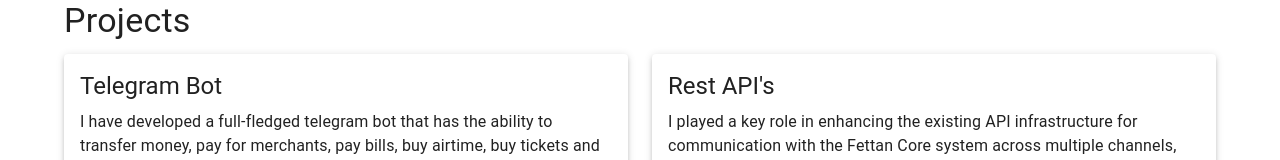
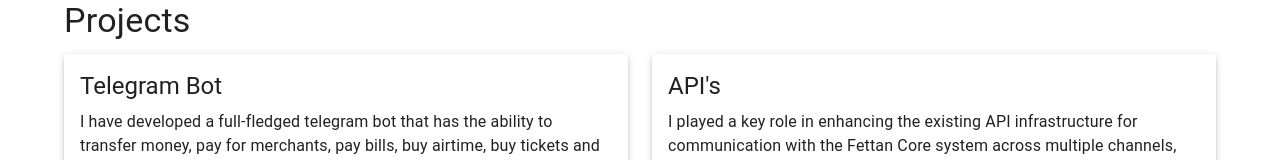
Before and after one commit to SolomonZinabu/solomon-portfolio, a Next.js app: page / in a window 1280 px wide. Shown: the part 738-898 px from the top of the page. Built offline with nearby package versions, Linux system fonts and the light colour scheme.

Commit message:
apis section modified

```diff
--- a/components/Projects.js
+++ b/components/Projects.js
@@ -10,7 +10,7 @@ const projects = [
     image: '/imgs/telegrambotsubmenu.png'
   },
   {
-    title: "Rest API's",
+    title: "API's",
     description: `I played a key role in enhancing the existing API infrastructure for communication with the Fettan Core system across multiple channels, ensuring support for various payload structures such as JSON, SOAP, XML, and YAML. Additionally, I designed and developed a range of REST and GraphQL APIs for diverse platforms. Key projects include:
     - **Glumor API**: Facilitated fan and icon interactions on the platform.
     - **Fast Park API**: Provided backend services for the parking solution platform, enabling real-time parking spot management and user interactions.
```
